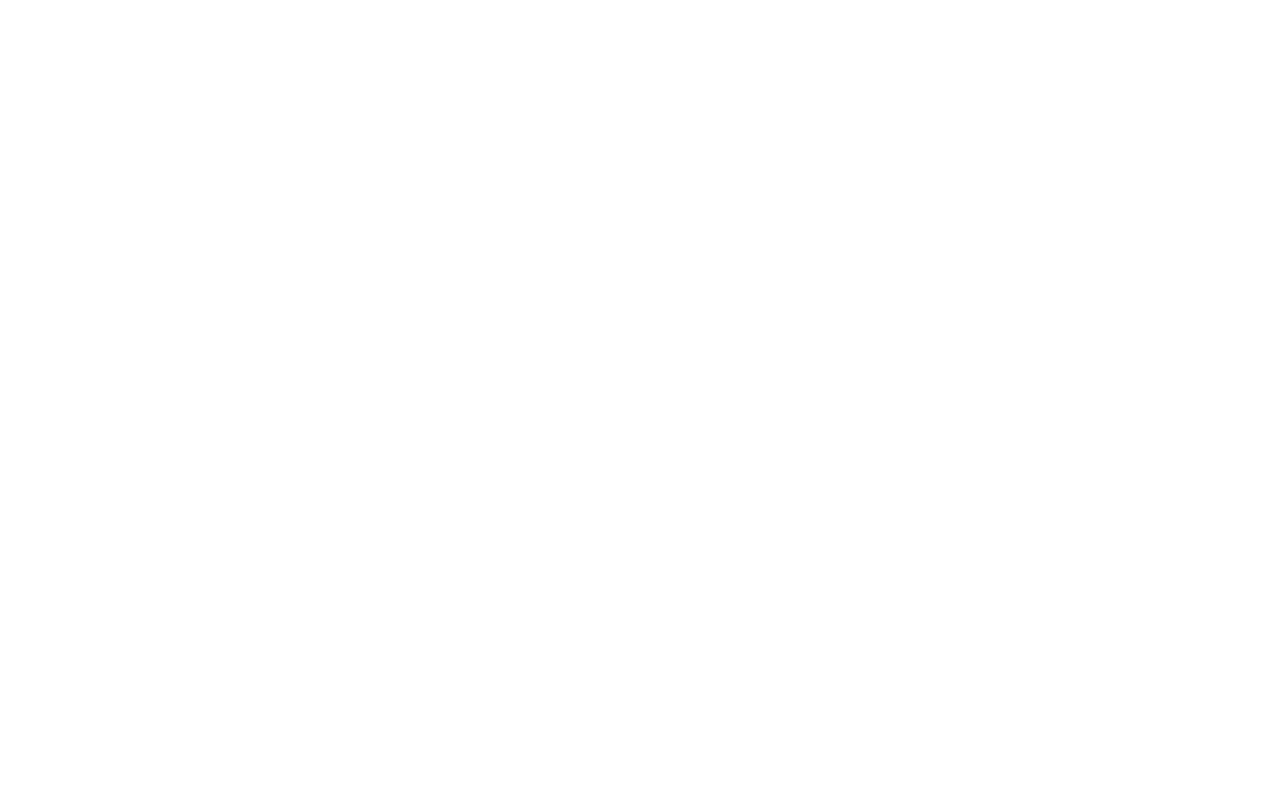
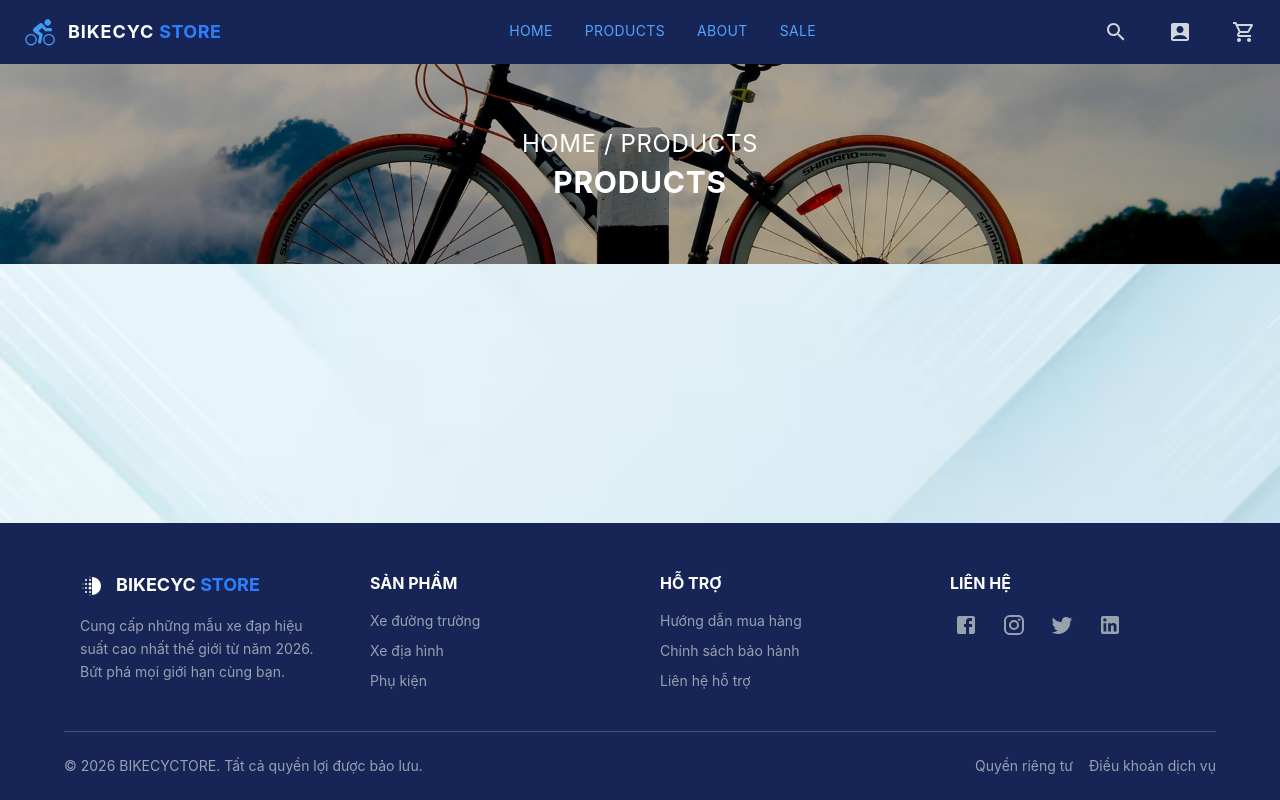
Before and after one commit to MikeLinh/ProjectWebAi, a React (Vite) app: page /product in a window 1280 px wide. Before the commit this address had no page. Built offline with nearby package versions, Linux system fonts and the light colour scheme.

Commit message:
khong co gi ca

```diff
--- a/src/App.tsx
+++ b/src/App.tsx
@@ -1,13 +1,14 @@
 import React from 'react'
 import { BrowserRouter as Router, Route, Routes } from 'react-router-dom'
 import Home from './pages/Home'
+import Product from './pages/Product'
 function App() {
 
   return (
     <Router>
       <Routes>
-        <Route path="/" element={<Home />}/>
-        <Route path="/" element={<Home />}/>
+        <Route path="/home" element={<Home />}/>
+        <Route path="/product" element={<Product />}/>
         <Route path="/" element={<Home />}/>
         <Route path="/" element={<Home />}/>
       </Routes>
--- a/src/components/home/navbar.tsx
+++ b/src/components/home/navbar.tsx
@@ -3,20 +3,22 @@
 import SearchIcon from '@mui/icons-material/Search';
 import AccountBoxIcon from '@mui/icons-material/AccountBox';
 import ShoppingCartOutlineIcon from '@mui/icons-material/ShoppingCartOutlined';
+import { Link } from "react-router-dom";
+
 export default function Navbar() {
     return (
         <nav className="w-full bg-blue-950 text-white px-6 py-4 flex items-center justify-between">
             <div className="flex items-center space-x-3">
                 <img src={logoAvatar} alt="Logo" className="w-8 h-8"/>
                 <span className="font-bold tracking-wider text-lg">
-                    BIKECYC <span className="text-blue-500">STORE</span>
+                    BIKECYC <span className="text-blue-500 tracking-wide">STORE</span>
                 </span>
             </div>
             <div className="items-center space-x-8 hidden md:flex text-sm text-blue-400 tracking-wide">
-                <a href="#home" className=" hover:text-white border-b-2 border-transparent hover:border-blue-500 transition-all duration-300">HOME</a>
-                <a href="#product" className="hover:text-white border-b-2 border-transparent hover:border-blue-500 transition-all duration-300">PRODUCTS</a>
-                <a href="#about" className="hover:text-white border-b-2 border-transparent hover:border-blue-500 transition-all duration-300">ABOUT</a>
-                <a href="#sale" className="hover:text-white border-b-2 border-transparent hover:border-blue-500 transition-all duration-300">SALE</a>
+               <Link to="/" className="hover:text-white border-b-2 border-transparent hover:border-blue-500 transition-all duration-300 tracking-wide">HOME</Link>
+                <Link to="/product" className="hover:text-white border-b-2 border-transparent hover:border-blue-500 transition-all duration-300 tracking-wide">PRODUCTS</Link>
+                <Link to="/about" className="hover:text-white border-b-2 border-transparent hover:border-blue-500 transition-all duration-300 tracking-wide">ABOUT</Link>
+                <Link to="/sale" className="hover:text-white border-b-2 border-transparent hover:border-blue-500 transition-all duration-300 tracking-wide">SALE</Link>
             </div>
             <div className="flex space-x-10">
                 <button className=" flex text-gray-300" hover:text-blue-400 transition-colors duration-200 item-center>
--- /dev/null
+++ b/src/components/products/mainproduct.tsx
@@ -0,0 +1,18 @@
+import React from "react";
+import backgroundp from "../../assets/images/backgroundproduct.png";
+
+export default function MainProduct() {
+  return (
+    <div className="w-full mx-auto">
+        <div className="w-full h-[180px] md:h-[200px] bg-cover bg-center relative flex flex-col items-center justify-center text-white"
+            style={{ backgroundImage: `url(${backgroundp})` }}>
+                <div className="absolute inset-0 bg-black/30"></div>
+                <div className="relative z-10 text-center space-y-1">
+                    <p className="text-white text-2xl tracking-wide font-normal">HOME / PRODUCTS</p>
+                    <h1 className="text-3xl text-white tracking-wide font-bold">PRODUCTS</h1>
+                </div>
+        </div>
+
+    </div>
+);
+}
--- a/src/pages/Product.tsx
+++ b/src/pages/Product.tsx
@@ -0,0 +1,22 @@
+import React from "react";
+import Navbar from "../components/home/navbar";
+import MainProduct from "../components/products/mainproduct";
+import Footer from "../components/home/footer";
+import background from "../assets/images/background.png";
+
+
+export default function Product() {
+    return (
+        <div className="min-h-screen w-full bg-cover bg-center bg-no-repeat relative"
+            style={{ backgroundImage: `url(${background})` }}>
+            <div className="relative z-10 min-h-screen flex flex-col justify-between">
+                <Navbar />
+                    <div className=" flex-1 w-full">
+                        <MainProduct />
+
+                    </div>
+                <Footer />
+            </div>
+        </div>
+    );
+}
```
Also changed, not shown: src/assets/images/backgroundproduct.png (added), src/components/products/SlidebarFilter.tsx (added).
